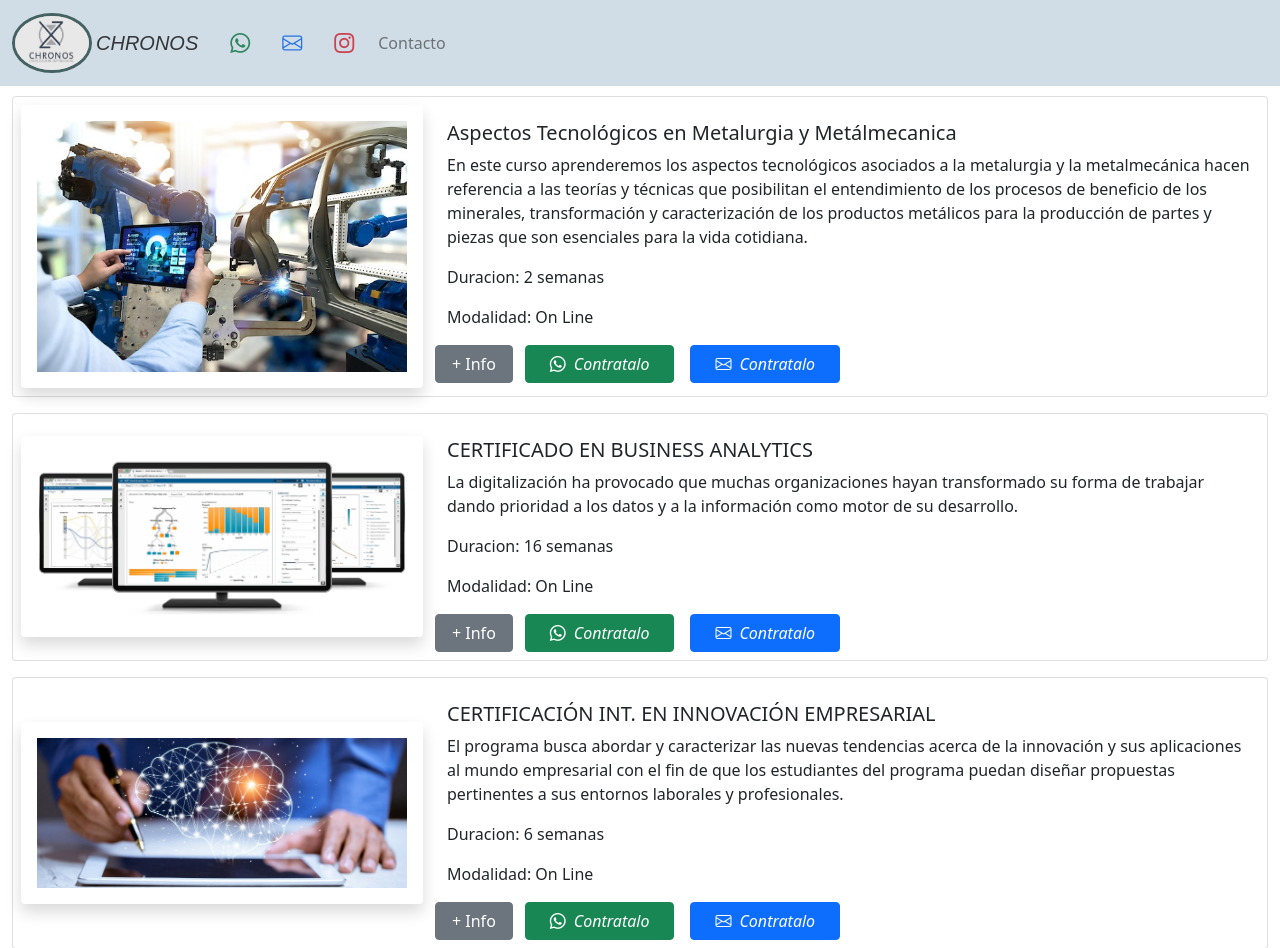
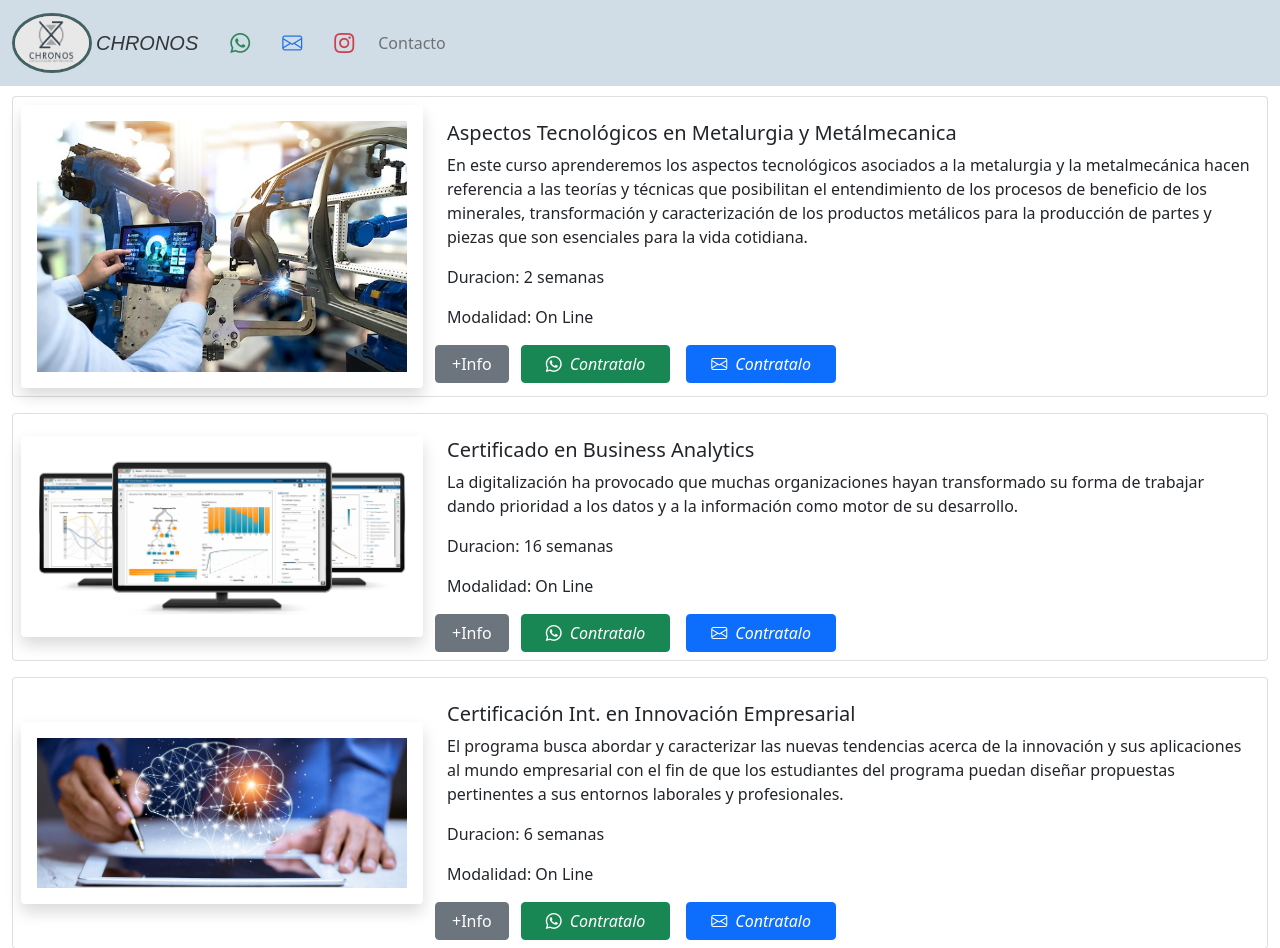
Before and after one commit to jmmaronas/landing-walter, a website: page src/pages/cursos.html in a window 1280 px wide. Shown: the top 948 px of the page. Drawn offline with nearby package versions, Linux system fonts and the light colour scheme; a web font is replaced by a local one.

Commit message:
Agregamos curso y mejoras visuales

```diff
--- a/index.html
+++ b/index.html
@@ -3,10 +3,11 @@
 
 <head>
     <meta charset="UTF-8">
+    <meta http-equiv="X-UA-Compatible" content="IE=edge">
+    <meta name="viewport" content="width=device-width, initial-scale=1.0">
     <meta name="description" content="Cursos Empresariales On-line">
     <meta name="keywords" content="chronoscapacitaciones, chronos, CHRONOS, CURSOS, ON-LINE, CAPACITACIONES, CURSOS ON-LINE">
-    <meta http-equiv="X-UA-Compatible" content="IE=edge">
-    <meta name="viewport" content="width=device-width, initial-scale=1.0">
+    <link rel="icon" href="./public/img/logo-chronos.ico">
     <link rel="stylesheet" href="https://cdn.jsdelivr.net/npm/bootstrap-icons@1.8.1/font/bootstrap-icons.css">
     <link href="https://cdn.jsdelivr.net/npm/bootstrap@5.1.3/dist/css/bootstrap.min.css" rel="stylesheet"
         integrity="sha384-1BmE4kWBq78iYhFldvKuhfTAU6auU8tT94WrHftjDbrCEXSU1oBoqyl2QvZ6jIW3" crossorigin="anonymous">
--- a/src/js/app.js
+++ b/src/js/app.js
@@ -16,7 +16,7 @@ function renderCursos() {
                   </div>
                   <div class="col-md-8">
                     <div class="card-body">
-                      <h5 class="card-title">${curso.title}</h5>
+                      <h5 class="card-title">${capitalize(curso.title)}</h5>
                       <p class="card-text">${curso.description}</p>
                       <p class="card-text">Duracion: ${curso.duration} semanas</p>
                       <p class="card-text">Modalidad: ${curso.modality}</p>
@@ -26,7 +26,7 @@ function renderCursos() {
                     <!-- Button trigger modal -->
                   <div class="d-flex">
                       <button type="button" class="btn btn-secondary d-flex px-lg-3 mx-1" data-bs-toggle="modal" data-bs-target="#exampleModal${curso.id}">
-                      + Info
+                      +Info
                       </button>
                       <a type="button" class="btn btn-success px-lg-4 mx-2" href="https://api.whatsapp.com/send?phone=50766569592">
                         <i class="bi bi-whatsapp d-flex align-items-center">
@@ -44,7 +44,7 @@ function renderCursos() {
                     <div class="modal-dialog">
                       <div class="modal-content">
                       <div class="modal-header">
-                        <h5 class="modal-title" id="exampleModalLabel${curso.id}">${curso.title}</h5>
+                        <h5 class="modal-title" id="exampleModalLabel${curso.id}">${capitalize(curso.title)}</h5>
                         <button type="button" class="btn-close" data-bs-dismiss="modal" aria-label="Close"></button>
                       </div>
                       <div class="modal-body">
@@ -61,12 +61,12 @@ function renderCursos() {
                           </div>
                         </div>
                         <div class="modal-footer">
-                          <a type="button" class="btn btn-success px-lg-4 mx-2" href="https://api.whatsapp.com/send?phone=50766569592">
+                          <a type="button" class="btn btn-success px-lg-4 mx-1 mx-lg-3" href="https://api.whatsapp.com/send?phone=50766569592">
                             <i class="bi bi-whatsapp d-flex align-items-center">
                               <p class="ms-2 my-auto">Contratalo</p>
                             </i>
                           </a>
-                          <a type="button" class="btn btn-primary px-lg-4 mx-2" href="mailto:chronoscapacitaciones@gmail.com">
+                          <a type="button" class="btn btn-primary px-lg-4 mx-1 mx-lg-3" href="mailto:chronoscapacitaciones@gmail.com">
                             <i class="bi bi-envelope d-flex align-items-center">
                               <p class="ms-2 my-auto">Contratalo</p>
                             </i>
--- a/src/js/db.js
+++ b/src/js/db.js
@@ -1848,5 +1848,132 @@ const cursos=[
         duration:4,
         modality:"On Line",
         img:"./public/img/Especialización de Curso de WordPress.jpg"
+    },
+    {
+        id:"35",
+        title:"Alta Dirección de Marketing, Experto en Business Intelligence.",
+        category:"yoga",
+        description: "Este curso va dirigido a profesionales que buscan una propuesta única en el ambito empresarial y en la alta Dirección de Marketing.",
+        skills:[
+            {
+                id:"1",
+                description:"Mejorar tu visión estratégica de la empresa"
+            },
+            {
+                id:"2",
+                description:"Liderar con éxito a equipos de marketing"
+            },
+            {
+                id:"3",
+                description:"Analizar los resultados obtenidos y llegar a conclusiones útiles"
+            },
+            {
+                id:"4",
+                description:"Saber identificar a las empresas competidoras y así poder crear estrategias claras."
+            },
+            {
+                id:"5",
+                description:"Realizar investigaciones de mercado"
+            },
+            {
+                id:"6",
+                description:"Evaluar y gestionar los riesgos de los proyectos de Big Data"
+            }
+        ],
+        units:[
+            {
+                id:"1",
+                title:"Management y Liderazgo"
+            },
+            {
+                id:"2",
+                title:"Logística y Gestión"
+            },
+            {
+                id:"3",
+                title:"Marketing Operativo"
+            },
+            {
+                id:"4",
+                title:"Customer relationship management"
+            },
+            {
+                id:"5",
+                title:"E-Commerce"
+            },
+            {
+                id:"6",
+                title:"Producción de la investigación de mercados"
+            },
+            {
+                id:"7",
+                title:"Análisis de la investigación de mercados."
+            },
+            {
+                id:"8",
+                title:"Business Intelligence en la Empresa"
+            },
+            {
+                id:"9",
+                description:"Programación para el análisis de datos"
+            },
+            {
+                id:"10",
+                description:"Optimización del Capital Humano en la Empresa"
+            }
+        ],
+        duration:40,
+        modality:"On Line",
+        img:"./public/img/Curso Business Intelligence.jpg"
+    },
+    {
+        id:"37",
+        title:"Planeamiento y Pronostico de la Demanda",
+        category:"yoga",
+        description: "Este curso les brindara una visión integral de la planificación de la demanda, conocer las técnicas y herramientas para mejorar el nivel de exactitud en donde sea aplicada.",
+        skills:[
+            {
+                id:"1",
+                description:"Tener un conocimiento más exacto."
+            },
+            {
+                id:"2",
+                description:"Utilizar las herramientas y técnicas."
+            },
+            {
+                id:"3",
+                description:"Acercarte al punto de mejora en la exactitud de la planificación."
+            }
+        ],
+        units:[
+            {
+                id:"1",
+                title:" Modelo Scor y Proceso S&OP"
+            },
+            {
+                id:"2",
+                title:"KpI's en planeamiento & Supply Chain"
+            },
+            {
+                id:"3",
+                title:"Modelos de Planeamiento"
+            },
+            {
+                id:"4",
+                title:"Relación modelos S&OP IBP"
+            }
+        ],
+        duration:3,
+        modality:"On Line",
+        img:"./public/img/Planeamiento y Pronostico de la Demanda.jpg"
     }
 ];
+
+function capitalize(string){
+    const result=string.toLowerCase()
+    .split(' ')
+    .map(strWord => strWord.length>=3?strWord.substring(0, 1)
+                    .toUpperCase() + strWord.substring(1, strWord.length):strWord)
+    .join(' ');
+    return result
+}
--- a/src/js/index.js
+++ b/src/js/index.js
@@ -23,7 +23,7 @@ function renderCards() {
           <div class="card-body p-2">
               <div class="text-center">
                   <!-- Product name-->
-                  <h6 class="fw-bold">${curso.title}</h6>
+                  <h6 class="fw-bold">${capitalize(curso.title)}</h6>
               </div>
           </div>
           <!-- Product actions-->
--- a/src/pages/cursos.html
+++ b/src/pages/cursos.html
@@ -4,6 +4,7 @@
     <meta charset="UTF-8">
     <meta http-equiv="X-UA-Compatible" content="IE=edge">
     <meta name="viewport" content="width=device-width, initial-scale=1.0">
+    <link rel="icon" href="./public/img/logo-chronos.ico">
     <link rel="stylesheet" href="https://cdn.jsdelivr.net/npm/bootstrap-icons@1.8.1/font/bootstrap-icons.css">
     <link href="https://cdn.jsdelivr.net/npm/bootstrap@5.1.3/dist/css/bootstrap.min.css" rel="stylesheet"
         integrity="sha384-1BmE4kWBq78iYhFldvKuhfTAU6auU8tT94WrHftjDbrCEXSU1oBoqyl2QvZ6jIW3" crossorigin="anonymous">
```
Also changed, not shown: src/js/item.js (+6 -6 lines), src/pages/contacto.html (+1 -0 lines), public/img/Planeamiento y Pronostico de la Demanda.jpg (added), public/img/logo-chronos.ico (added).
